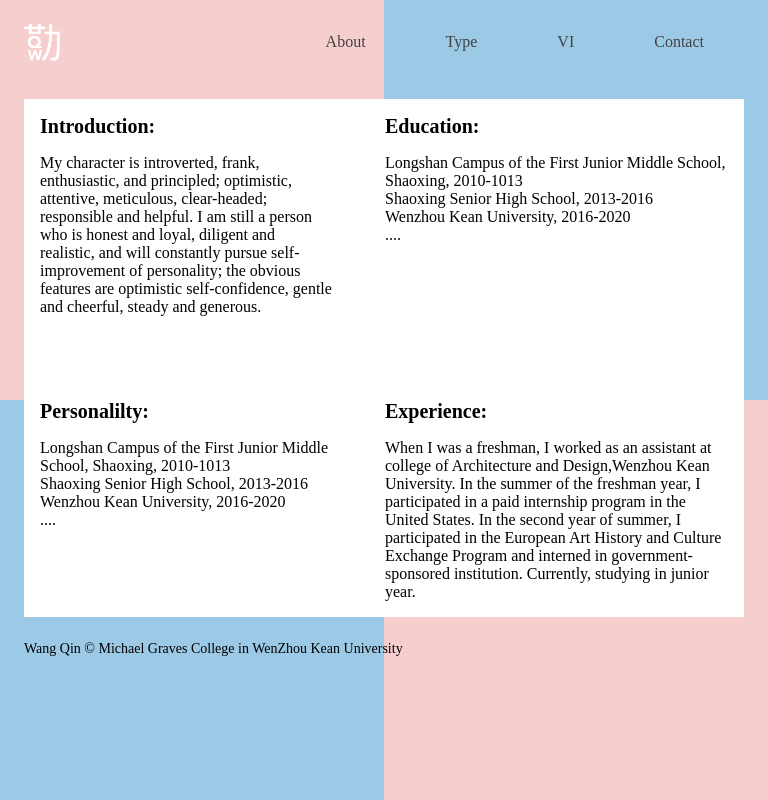
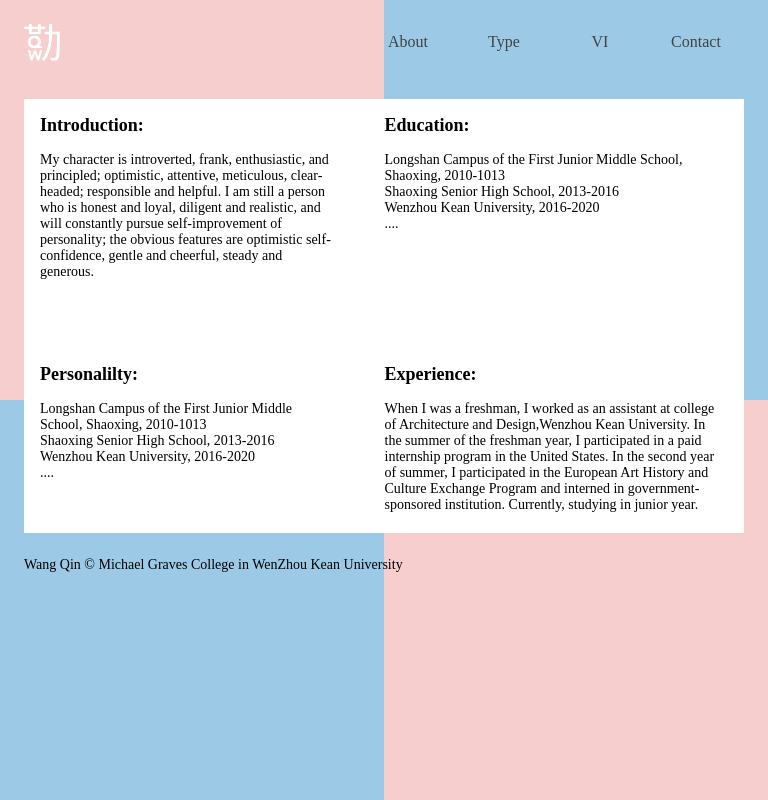
Before and after one commit to 1045290202/final, a plain HTML site: page about.html in a window 768 px wide. Drawn offline with Linux system fonts and the light colour scheme.

Commit message:
1.修改导航栏列表宽度为统一大小 2.减小about页面和contact页面的字体大小

```diff
--- a/css/about.css
+++ b/css/about.css
@@ -99,13 +99,13 @@ a {
 .header > ul li {
 	line-height: 7.2rem;
 	float: left;
+	width: 9.6rem;
+	text-align: center;
 	transition: all 0.3s linear;
 }
 
 .header > ul li > a {
 	display: inline-block;
-	padding-left: 2.4rem;
-	padding-right: 2.4rem;
 	height: 100%;
 	width: 100%;
 }
@@ -115,7 +115,7 @@ a {
 }
 
 .main div {
-	font-size: 1.6rem;
+	font-size: 1.4rem;
 }
 
 .footer {
@@ -146,7 +146,7 @@ a {
 	}
 
 	.main h3 {
-		font-size: 2rem;
+		font-size: 1.8rem;
 		margin-bottom: 1.8rem;
 	}
 
@@ -187,8 +187,6 @@ a {
 	.header > ul li {
 		line-height: 3.6rem;
 		float: left;
-		padding-left: 1.6rem;
-		padding-right: 1.6rem;
 	}
 
 	.logo {
@@ -201,7 +199,7 @@ a {
 	}
 
 	.main h3 {
-		font-size: 2rem;
+		font-size: 1.8rem;
 		margin-bottom: 1.6rem;
 	}
 
--- a/css/contact.css
+++ b/css/contact.css
@@ -95,13 +95,13 @@ a {
 .header > ul li {
 	line-height: 7.2rem;
 	float: left;
+	width: 9.6rem;
+	text-align: center;
 	transition: all 0.3s linear;
 }
 
 .header > ul li > a {
 	display: inline-block;
-	padding-left: 2.4rem;
-	padding-right: 2.4rem;
 	height: 100%;
 	width: 100%;
 }
@@ -111,13 +111,13 @@ a {
 }
 
 .main h3 {
-	font-size: 2rem;
+	font-size: 1.8rem;
 	text-align: center;
 	margin-bottom: 1.8rem;
 }
 
 .main p {
-	font-size: 1.6rem;
+	font-size: 1.4rem;
 	text-align: center;
 }
 
@@ -197,8 +197,6 @@ a {
 	.header > ul li {
 		line-height: 3.6rem;
 		float: left;
-		padding-left: 1.6rem;
-		padding-right: 1.6rem;
 	}
 
 	.logo {
--- a/css/index.css
+++ b/css/index.css
@@ -91,13 +91,13 @@ a {
 .header > ul li {
 	line-height: 7.2rem;
 	float: left;
+	width: 9.6rem;
+	text-align: center;
 	transition: all 0.3s linear;
 }
 
 .header > ul li > a {
 	display: inline-block;
-	padding-left: 2.4rem;
-	padding-right: 2.4rem;
 	height: 100%;
 	width: 100%;
 }
@@ -186,8 +186,6 @@ a {
 	.header > ul li {
 		line-height: 3.6rem;
 		float: left;
-		padding-left: 1.6rem;
-		padding-right: 1.6rem;
 	}
 
 	.logo {
--- a/css/type-1,3.css
+++ b/css/type-1,3.css
@@ -91,13 +91,13 @@ a {
 .header > ul li {
 	line-height: 7.2rem;
 	float: left;
+	width: 9.6rem;
+	text-align: center;
 	transition: all 0.3s linear;
 }
 
 .header > ul li > a {
 	display: inline-block;
-	padding-left: 2.4rem;
-	padding-right: 2.4rem;
 	height: 100%;
 	width: 100%;
 }
@@ -217,8 +217,6 @@ a {
 	.header > ul li {
 		line-height: 3.6rem;
 		float: left;
-		padding-left: 1.6rem;
-		padding-right: 1.6rem;
 	}
 
 	.logo {
--- a/css/type-2.css
+++ b/css/type-2.css
@@ -91,13 +91,13 @@ a {
 .header > ul li {
 	line-height: 7.2rem;
 	float: left;
+	width: 9.6rem;
+	text-align: center;
 	transition: all 0.3s linear;
 }
 
 .header > ul li > a {
 	display: inline-block;
-	padding-left: 2.4rem;
-	padding-right: 2.4rem;
 	height: 100%;
 	width: 100%;
 }
@@ -217,8 +217,6 @@ a {
 	.header > ul li {
 		line-height: 3.6rem;
 		float: left;
-		padding-left: 1.6rem;
-		padding-right: 1.6rem;
 	}
 
 	.logo {
--- a/css/vi.css
+++ b/css/vi.css
@@ -91,13 +91,13 @@ a {
 .header > ul li {
 	line-height: 7.2rem;
 	float: left;
+	width: 9.6rem;
+	text-align: center;
 	transition: all 0.3s linear;
 }
 
 .header > ul li > a {
 	display: inline-block;
-	padding-left: 2.4rem;
-	padding-right: 2.4rem;
 	height: 100%;
 	width: 100%;
 }
@@ -195,8 +195,6 @@ a {
 	.header > ul li {
 		line-height: 3.6rem;
 		float: left;
-		padding-left: 1.6rem;
-		padding-right: 1.6rem;
 	}
 
 	.logo {
```
